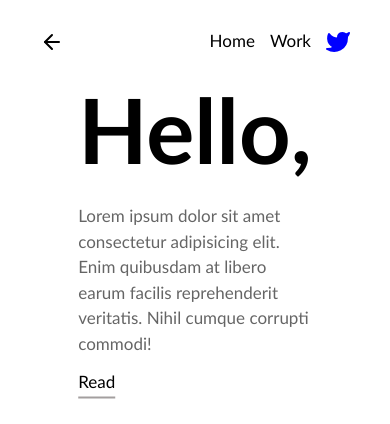
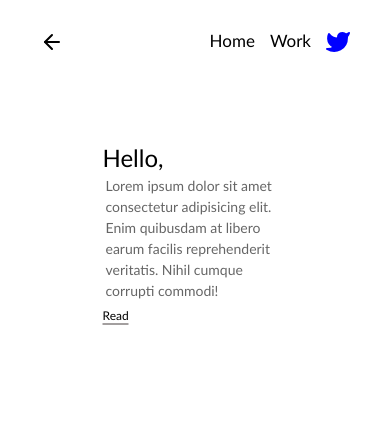
Before and after one commit to Rohitrathore987/-Responsive--page-, a plain HTML site: page index.html in a window 390 px wide. Shown: the top 424 px of the page. Drawn offline with nearby package versions, Linux system fonts and the light colour scheme; grey boxes are pictures that could not be loaded.

Commit message:
fonts and images update

```diff
--- a/style.css
+++ b/style.css
@@ -48,24 +48,25 @@ height: 100vh;
     transform: translate(-50%,-50%);
 }
 .ltext h1{
-    font-size: 90px;
-    font-weight: 900;
-    margin-bottom: 20px;
+    font-size:5em ;
+    font-weight: 700;
+    /* margin-bottom: 5px; */
 
 }
 .ltext p{
-    font-size: 17px;
-    font-weight: 500;
-    padding-bottom: 15px;
+    font-size: 14px;
+    font-weight: 400;
+    /* padding-bottom: 5px; */
+    margin: 3px;
     line-height: 1.5;
     opacity: .6;
 }
 .ltext a{
-    font-size: 17px;
-    font-weight: 500;
+    font-size: 15x;
+    font-weight: 400;
     text-decoration: none;
     color: black;
-    padding-bottom: 5px;
+    /* padding-bottom: 5px; */
     border-bottom: 2px solid #a39f9f;
 
 }
@@ -117,7 +118,7 @@ background-position: center;
         width: 100%;
     }
 }
-@media(max-width:500px){
+@media(max-width:550px){
     #main{
         flex-direction: column;
         padding: 10px;
@@ -129,10 +130,20 @@ background-position: center;
         width: 100%;
     }
     .ltext h1{
+        font-size: 1.5em;
+        font-weight: 400;
         margin-top: 30px;
     }
+    ltext p{
+        font-size: 11px;
+        font-weight: 300;
+
+    }
     .ltext a{
-        margin-bottom: 10px;
+        font-size: 12px;
+        font-weight: 400;
+        /* margin-bottom: 10px; */
     }
 
+
 }
```
